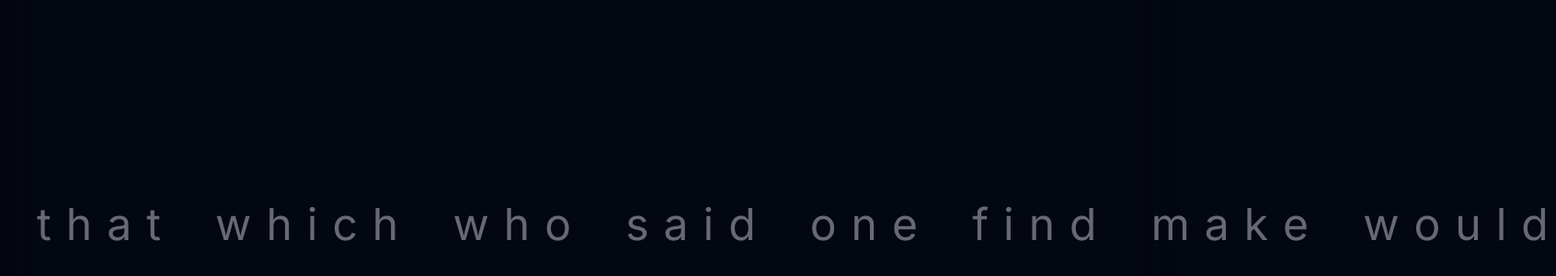
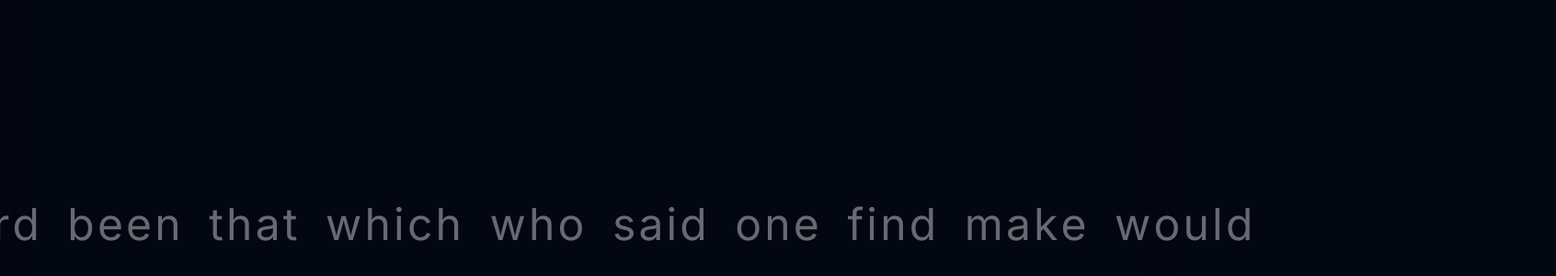
Before and after one commit to liquiFruit/liqui-type, a Next.js app: page / in a window 1280 px wide. Shown: the part 156-456 px from the top of the page at 92% size, 1692 px wide, since content can reach past the window. Built offline with nearby package versions, Linux system fonts and the light colour scheme.

Commit message:
style: cursor and space error

```diff
--- a/src/app/page.tsx
+++ b/src/app/page.tsx
@@ -421,7 +421,7 @@ function SentenceView({
   const currentIndex = userInput.length
 
   return (
-    <div className="flex flex-row  text-5xl">
+    <div className="flex flex-row gap-x-[0.2rem] text-5xl">
       {sentenceChars.map((expected, i) => (
         <Character
           key={expected + i}
@@ -455,18 +455,16 @@ function Character({
     return (
       <span
         className={cn(
-          "ml-[0.33ch] mr-[1ch] w-[0.1ch]",
+          "mx-[0.1ch] w-[0.6ch]",
           current && classNames,
-          received &&
-            received !== expected &&
-            " ml-[calc(0.33ch-0.2ch)] mr-[calc(0.67ch-0.2ch)] w-[calc(0.43ch+0.4ch)] rounded bg-rose-500/50",
+          received && received !== expected && "rounded bg-rose-500/80",
         )}
       />
     )
   else
     return (
       <div className="relative">
-        <span className={classNames + " px-2"}>{expected}</span>
+        <span className={classNames}>{expected}</span>
 
         {received ? (
           <span
```
